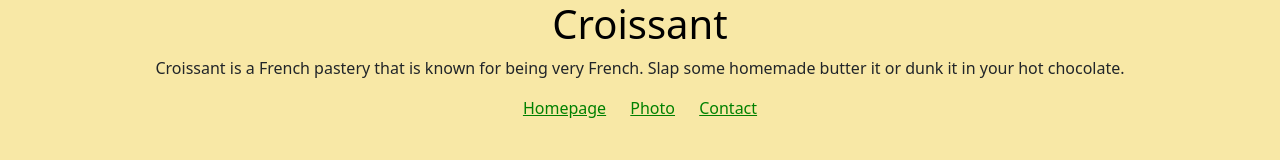
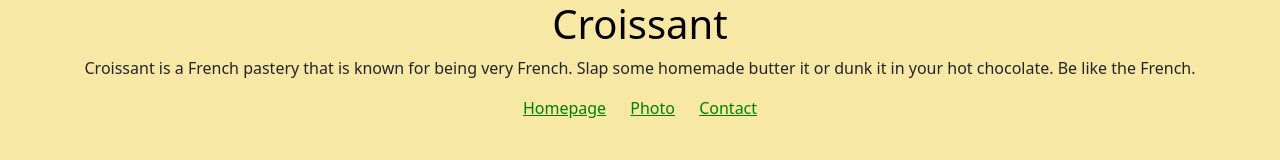
Before and after one commit to Ruthie1008/croissant-multiple-pages, a plain HTML site: page index.html in a window 1280 px wide. Drawn offline with nearby package versions, Linux system fonts and the light colour scheme.

Commit message:
added content

```diff
--- a/index.html
+++ b/index.html
@@ -17,7 +17,8 @@
     <h1>Croissant</h1>
     <p>
       Croissant is a French pastery that is known for being very French. Slap
-      some homemade butter it or dunk it in your hot chocolate.
+      some homemade butter it or dunk it in your hot chocolate. Be like the
+      French.
     </p>
     <footer>
       <a href="index.html" title="Home">Homepage</a>
```
